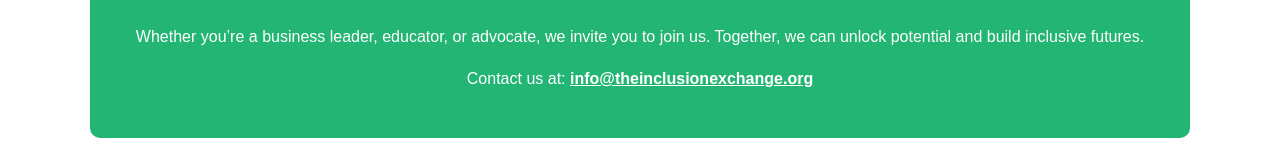
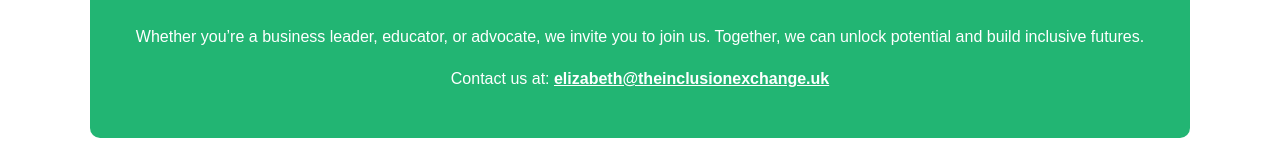
Before and after one commit to GrooveIncDK/The-Inclusion-Exchange, a plain HTML site: page index.html in a window 1280 px wide. Shown: the part 3963-4123 px from the top of the page. Drawn offline with Linux system fonts and the light colour scheme.

Commit message:
Update index.html

```diff
--- a/index.html
+++ b/index.html
@@ -178,7 +178,7 @@
       Together, we can unlock potential and build inclusive futures.
     </p>
     <p>
-      Contact us at: <a href="mailto:info@theinclusionexchange.org">info@theinclusionexchange.org</a>
+      Contact us at: <a href="mailto:info@theinclusionexchange.org">elizabeth@theinclusionexchange.uk</a>
     </p>
   </section>
 </main>
```
